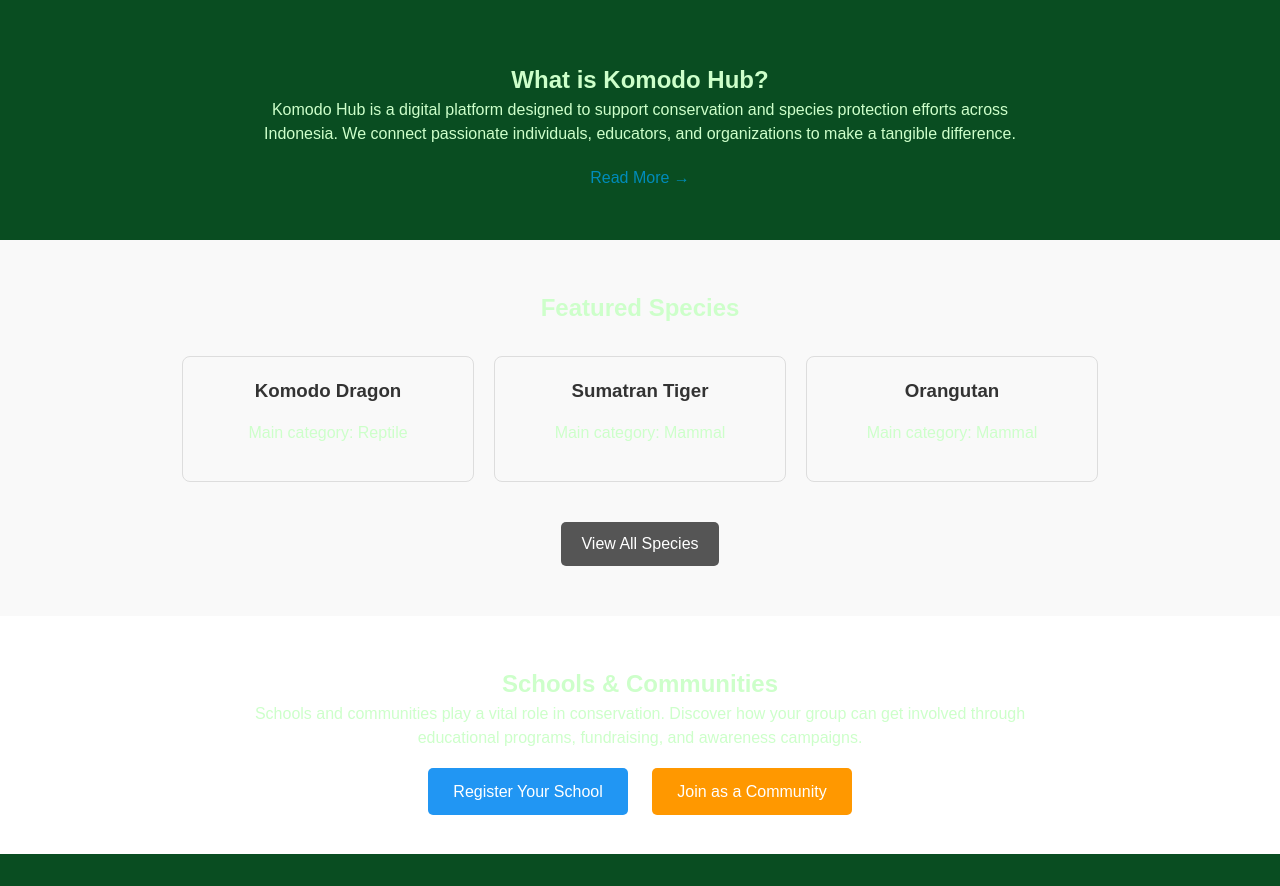
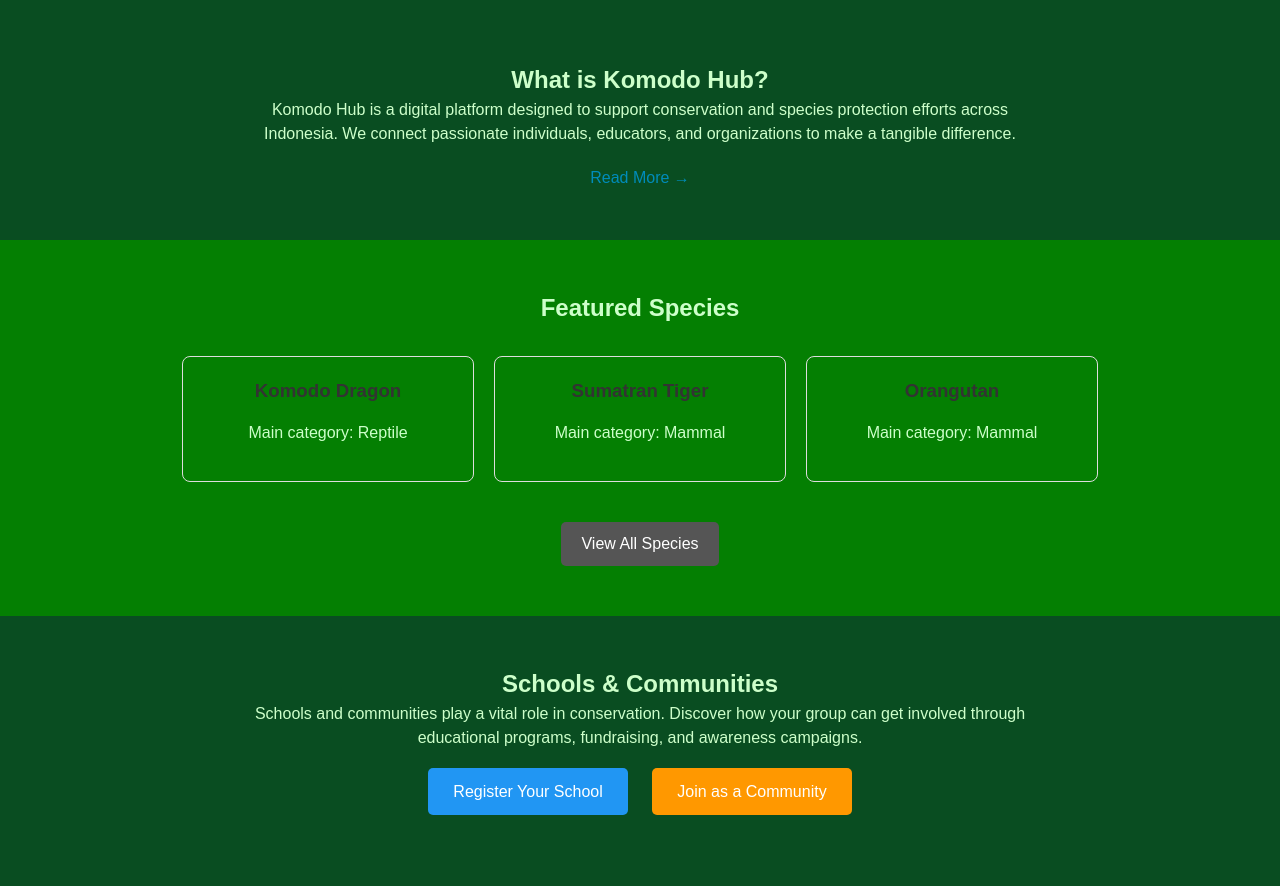
Before and after one commit to shandc2/Komodo-Hub, a Flask app: page / in a window 1280 px wide. Shown: the part 696-1582 px from the top of the page. Run offline with Flask 3, Linux system fonts and the light colour scheme.

Commit message:
Minor changes

```diff
--- a/templates/home/home.jinja
+++ b/templates/home/home.jinja
@@ -6,7 +6,7 @@
 {% from 'button.jinja' import button %}
 <!-- Banner section -->
 <section id="hero" style="padding: 100px 20px; text-align: center;">
-    <img src="/images/image.png" class="half-width">
+    <img src="/images/image.png" class="half-width" alt="I stole this photo from the internet">
     <h1>Protecting Indonesia's Endangered Species Together</h1>
     <p>Komodo Hub is dedicated to safeguarding the incredible biodiversity of Indonesia. Join us in our mission to
         conserve and protect these precious creatures for future generations.</p>
@@ -17,7 +17,7 @@
     </div>
     </div>
 </section>
-<!-- Brief about section -->
+<!-- About section -->
 <section id="about" style="padding: 50px 20px; text-align: center;">
     <h2>What is Komodo Hub?</h2>
     <p style="max-width: 800px; margin: 0 auto;">Komodo Hub is a digital platform designed to support conservation and
@@ -27,7 +27,7 @@
         &rarr;</a>
 </section>
 <!-- Featured Species -->
-<section id="featured-species" style="padding: 50px 20px; background-color: #f9f9f9; text-align: center;">
+<section id="featured-species" style="padding: 50px 20px; background-color: #047f02; text-align: center;">
     <h2>Featured Species</h2>
     <div style="display: flex; justify-content: center; flex-wrap: wrap; gap: 20px; margin-top: 30px;">
         <div style="border: 1px solid #ddd; padding: 20px; border-radius: 8px; width: 250px;">
@@ -48,7 +48,7 @@
         All Species</a>
 </section>
 <!-- Schools & communities section -->
-<section id="schools-communities" style="padding: 50px 20px; text-align: center; background-color: #fff;">
+<section id="schools-communities" style="padding: 50px 20px; text-align: center; background-color: #094d21;">
     <h2>Schools & Communities</h2>
     <p style="max-width: 800px; margin: 0 auto;">Schools and communities play a vital role in conservation. Discover how
         your group can get involved through educational programs, fundraising, and awareness campaigns.</p>
```
Also changed, not shown: 1 other file.
